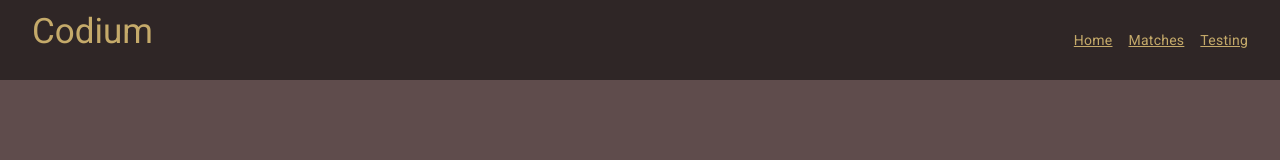
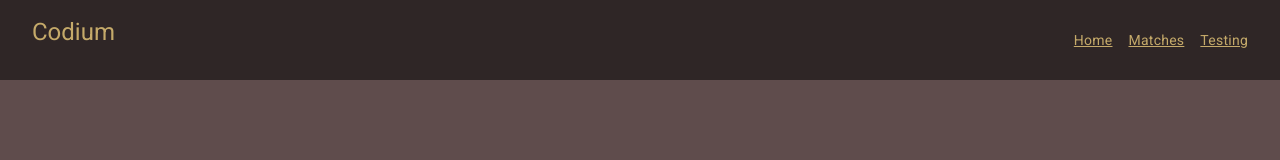
Before and after one commit to madalucard/codium, an Angular app: page / in a window 1280 px wide. Shown: the top 160 px of the page. Built offline with nearby package versions, Linux system fonts and the light colour scheme.

Commit message:
small fixes

```diff
--- a/src/app/navbar/navbar.component.scss
+++ b/src/app/navbar/navbar.component.scss
@@ -4,9 +4,6 @@ nav {
   padding: 1rem 2rem;
   background:#2f2626;
   color: #c5aa6a;
-  h1{
-    font-size: 2.5em;
-  }
   ul {
     display: flex;
     list-style: none;
--- a/src/app/table-container/table-container.component.scss
+++ b/src/app/table-container/table-container.component.scss
@@ -16,7 +16,7 @@ $odd-color:#fcfcfc;
     color:$black-color;
     overflow-x: auto;
     width: 1400px;
-    height: 900px;
+    height: 800px;
     border: 2px solid $main-color;
     .styled-table{
       border-collapse: collapse;
```
